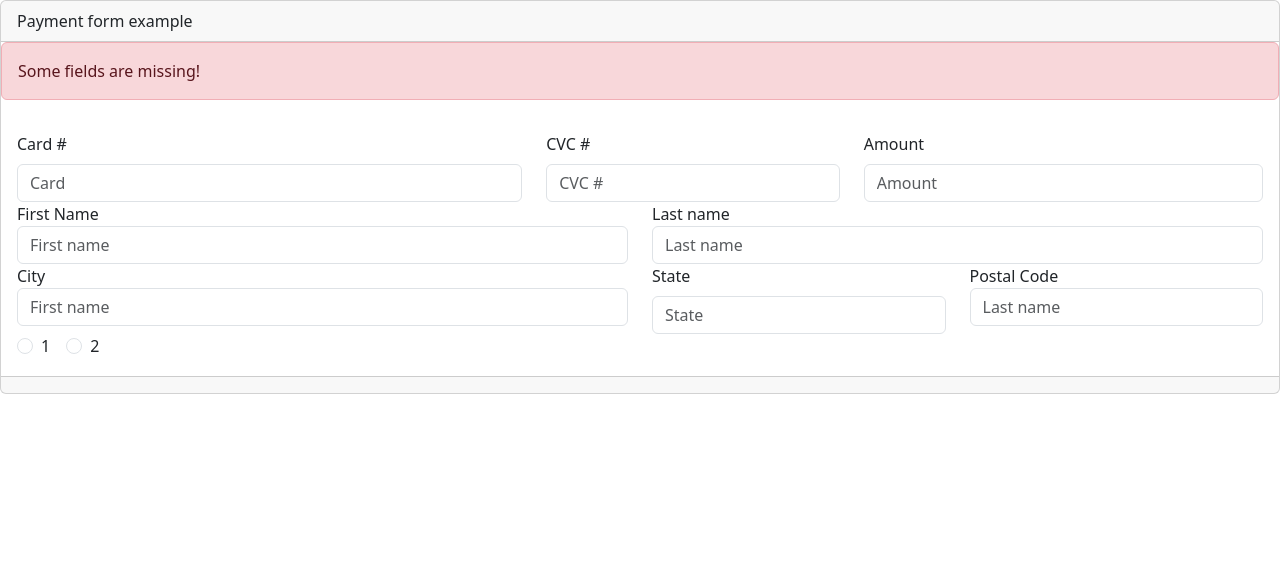
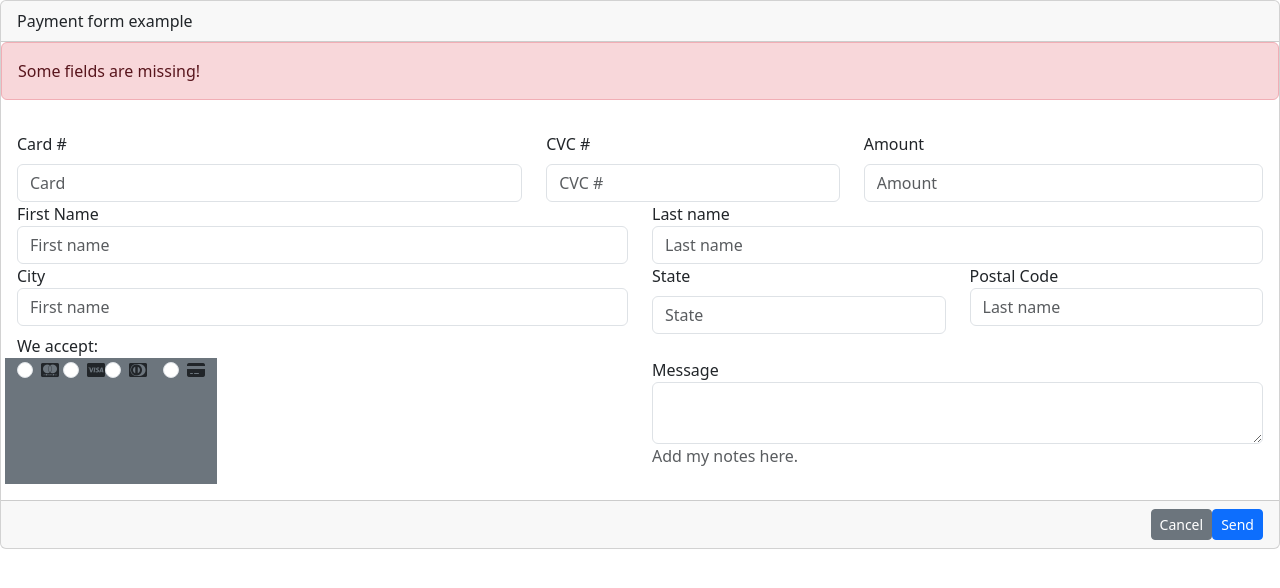
Before and after one commit to 4GeeksAcademy/carlossanteliz_formsproject-with-bootstrap-20250903, a plain HTML site: page index.html in a window 1280 px wide. Drawn offline with nearby package versions, Linux system fonts and the light colour scheme.

Commit message:
Todo:Correct Spacing

```diff
--- a/index.html
+++ b/index.html
@@ -7,6 +7,7 @@
     <title>Bootstrap demo</title>
     <link href="https://cdn.jsdelivr.net/npm/bootstrap@5.3.8/dist/css/bootstrap.min.css" rel="stylesheet"
         integrity="sha384-sRIl4kxILFvY47J16cr9ZwB07vP4J8+LH7qKQnuqkuIAvNWLzeN8tE5YBujZqJLB" crossorigin="anonymous">
+    <script src="https://kit.fontawesome.com/f75bb9dbad.js" crossorigin="anonymous"></script>
 </head>
 
 <body>
@@ -86,23 +87,50 @@
                     <label class="form-check-label d-flex justify-content-start" for="inlineRadio2">2</label>
                 </div>
             </div> -->
-            <div class="d-flex">
-                <div class="form-check form-check-inline">
-                    <input class="form-check-input" type="radio" name="inlineRadioOptions" id="inlineRadio1"
-                        value="option1">
-                    <label class="form-check-label" for="inlineRadio1">1</label>
+            <div class="row">
+                <label class="d-flex justify-content-start" for="inlineRadio1 inlineRadio2">We accept:</label>
+                <div class="col-2 d-flex align-items-start bg-secondary">
+                    <div class="form-check me-1">
+                        <input class="form-check-input" type="radio" name="inlineRadioOptions" id="inlineRadio1"
+                            value="option1">
+                        <label class="form-check-label" for="inlineRadio1">
+                            <i class="fa-brands fa-cc-mastercard"></i>
+                        </label>
+                    </div>
+                    <div class="form-check">
+                        <input class="form-check-input" type="radio" name="inlineRadioOptions" id="inlineRadio2"
+                            value="option2">
+                        <label class="form-check-label" for="inlineRadio2"><i class="fa-brands fa-cc-visa"></i></label>
+                    </div>
+                    <div class="form-check me-3">
+                        <input class="form-check-input" type="radio" name="inlineRadioOptions" id="inlineRadio3"
+                            value="option3">
+                        <label class="form-check-label" for="inlineRadio1"><i
+                                class="fa-brands fa-cc-diners-club"></i></label>
+                    </div>
+                    <div class="form-check me-4">
+                        <input class="form-check-input" type="radio" name="inlineRadioOptions" id="inlineRadio4"
+                            value="option4">
+                        <label class="form-check-label" for="inlineRadio1"><i
+                                class="fa-solid fa-credit-card"></i></label>
+                    </div>
                 </div>
-                <div class="form-check form-check-inline">
-                    <input class="form-check-input" type="radio" name="inlineRadioOptions" id="inlineRadio2"
-                        value="option2">
-                    <label class="form-check-label" for="inlineRadio2">2</label>
+                <div class="col-6 ms-auto">
+                    <label class="d-flex justify-content-start" for="Message">Message</label>
+                    <textarea class="form-control" id="Message"></textarea>
+                    <p class="d-flex justify-content-start text-body-secondary">Add my notes here.</p>
                 </div>
             </div>
+
             <!-- Radios Pament Methods END -->
         </div>
-        <div class="card-footer text-body-secondary">
-            <!-- 2 days ago -->
+        <!-- Footer START -->
+
+        <div class="card-footer text-body-secondary d-flex justify-content-end">
+            <button type="button" class="btn btn-secondary btn-sm">Cancel</button>
+            <button type="button" class="btn btn-primary btn-sm">Send</button>
         </div>
+        <!-- Footer START -->
         <!-- Card body including footer -->
         <!-- Card body end -->
     </div>
```
